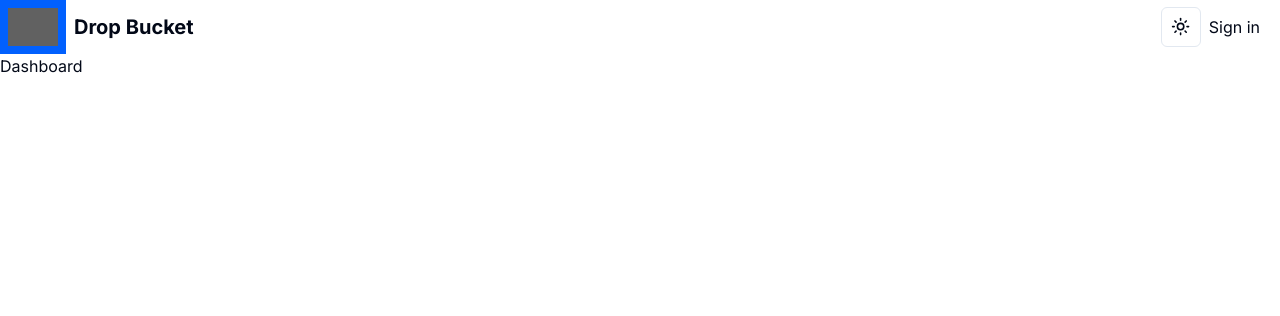
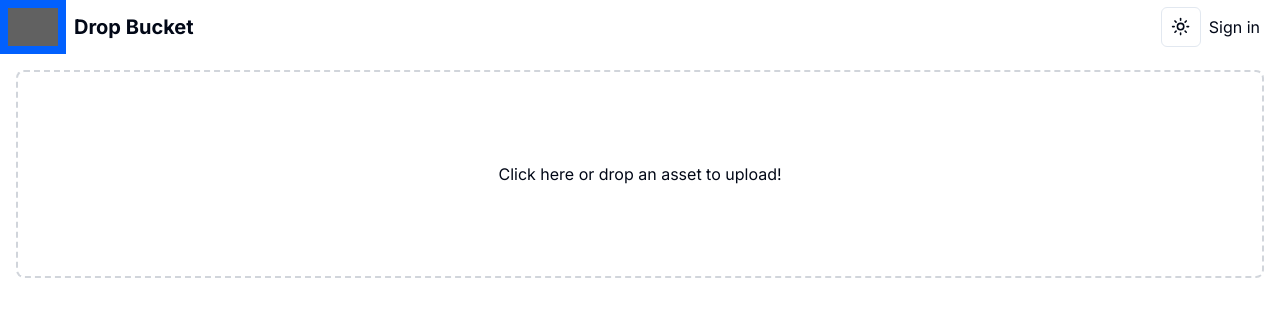
Before and after one commit to chaselikethebank/dropbox-clone, a Next.js app: page /dashboard in a window 1280 px wide. Shown: the top 316 px of the page. Built offline with nearby package versions, Linux system fonts and the light colour scheme; no server answers; grey boxes are pictures that could not be loaded.

Commit message:
eod 12.6.23

```diff
--- a/app/dashboard/page.tsx
+++ b/app/dashboard/page.tsx
@@ -1,8 +1,11 @@
 import React from 'react'
+import { auth } from '@clerk/nextjs'
+import Dropzone from '@/components/Dropzone';
 
 function Dashboard() {
+  const {userId } = auth();
   return (
-    <div>Dashboard</div>
+    <div><Dropzone/></div>
   )
 }
 
--- a/app/page.tsx
+++ b/app/page.tsx
@@ -32,9 +32,9 @@ export default function Home() {
 
         </div>
       </div>
-      <UserButton afterSignOutUrl="/" />
+      {/* <UserButton afterSignOutUrl="/" /> */}
 
-      <Button variant={'ghost'}> test btn</Button>
+      {/* <Button variant={'ghost'}> test btn</Button> */}
 
     </main>
   )
--- /dev/null
+++ b/components/Dropzone.tsx
@@ -0,0 +1,106 @@
+"use client";
+import { db, storage } from "@/firebase";
+import { cn } from "@/lib/utils";
+import { useUser } from "@clerk/nextjs";
+import { addDoc, collection, serverTimestamp } from "firebase/firestore";
+import { getDownloadURL, ref, uploadBytes } from "firebase/storage";
+import { useState } from "react";
+import DropzoneComponent from "react-dropzone";
+
+
+function Dropzone() {
+
+    const [loading, setLoading ] = useState<boolean>(false)
+    const { isLoaded, isSignedIn, user } = useUser();
+
+    const onDrop = (acceptedFiles: File[]) => {
+
+        acceptedFiles.forEach((file) => {
+            const reader = new FileReader();
+
+            reader.onabort = () => console.log("file reading was aborted");
+            reader.onerror = () => console.log("file reading has failed");
+            reader.onload = async () => {
+                await uploadPost(file)
+            }
+        });
+    }
+
+    const uploadPost = async (selectedFile: File) => {
+        if (loading) return;
+        if (!user) return;
+
+        setLoading(true);
+
+        try {
+          // Add doc -> users/12345/files
+          const docRef = await addDoc(collection(db, 'users', user.id, 'files'), {
+            userId: user.id,
+            fileName: selectedFile.name,
+            fullName: user.fullName,
+            profileImage: user.imageUrl,
+            createdAt: serverTimestamp(),
+            type: selectedFile.type,
+            size: selectedFile.size,
+          });
+
+          const storageRef = ref(storage, `users/${user.id}/files/${docRef.id}`);
+
+          await uploadBytes(storageRef, selectedFile);
+
+          const downloadedUrl = await getDownloadURL(storageRef);
+          console.log('Downloaded URL:', downloadedUrl);
+        } catch (error) {
+          console.error('Error uploading file:', error);
+        } finally {
+          setLoading(false);
+        }
+      };
+
+
+  const maxSize = 2097152;
+
+  return (
+    <DropzoneComponent
+      minSize={0}
+      maxSize={maxSize}
+      onDrop={onDrop}
+    >
+      {({
+        getRootProps,
+        getInputProps,
+        isDragActive,
+        isDragReject,
+        fileRejections,
+      }) => {
+        const isFileTooLarge =
+          fileRejections.length > 0 && fileRejections[0].file.size > maxSize;
+
+        return (
+          <section className="m-4">
+            <div
+              {...getRootProps()}
+              className={cn(
+                "w-full h-52 flex justify-center items-center border-2  border-gray-300 border-dashed rounded-lg text-center",
+                isDragActive ? "bg-[#035ffe] animate-pulse text-white" : ""
+              )}
+            >
+              <input {...getInputProps()} />
+              {!isDragActive && "Click here or drop an asset to upload!"}
+              {isDragActive && !isDragReject && "Drop to upload this asset!"}
+              {isDragReject && "File type not accepted, sorry!"}
+              {isFileTooLarge && (
+                <div className="text-danger mt-2">File is too large.</div>
+              )}
+            </div>
+          </section>
+        );
+      }}
+    </DropzoneComponent>
+  );
+}
+
+export default Dropzone;
+function uploadPost(file: File) {
+    throw new Error("Function not implemented.");
+}
--- /dev/null
+++ b/firebase.ts
@@ -0,0 +1,20 @@
+import { getApp, getApps, initializeApp } from "firebase/app";
+import { getFirestore } from "firebase/firestore";
+import { getStorage } from "firebase/storage";
+
+const firebaseConfig = {
+    apiKey: "AIzaSyD5_pGf7Uc_6k7cBsmzc2TBK_utSvYquNA",
+    authDomain: "drop-bucket-cf27c.firebaseapp.com",
+    projectId: "drop-bucket-cf27c",
+    storageBucket: "drop-bucket-cf27c.appspot.com",
+    messagingSenderId: "212773469418",
+    appId: "1:212773469418:web:7984bf97f05fc679f82b93"
+  };
+
+//   singleton pattern
+  const app = getApps().length ? getApp() : initializeApp(firebaseConfig);
+
+  const db = getFirestore();
+  const storage = getStorage();
+
+  export { db, storage }
--- a/package.json
+++ b/package.json
@@ -14,11 +14,13 @@
     "@radix-ui/react-slot": "^1.0.2",
     "class-variance-authority": "^0.7.0",
     "clsx": "^2.0.0",
+    "firebase": "^10.7.1",
     "lucide-react": "^0.293.0",
     "next": "14.0.3",
     "next-themes": "^0.2.1",
     "react": "^18",
     "react-dom": "^18",
+    "react-dropzone": "^14.2.3",
     "tailwind-merge": "^2.0.0",
     "tailwindcss-animate": "^1.0.7"
   },
```
Also changed, not shown: 1 other file (tests, documents, lock files or other folders).
